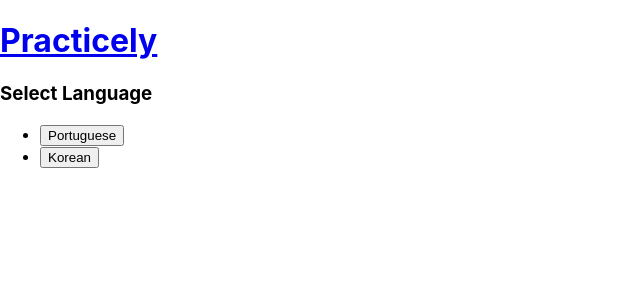
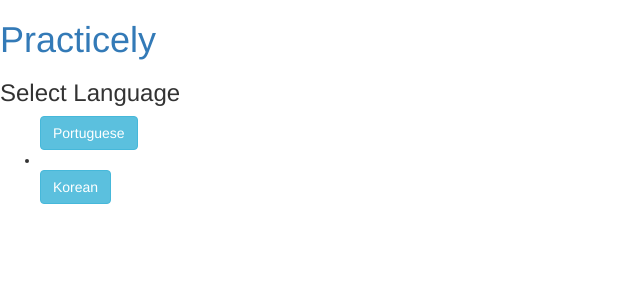
Before and after one commit to daehwanyoo/MHacks15ChrisDan, a React (Create React App) app: page / in a window 1280 px wide. Shown: the top 300 px of the page, without its empty margins (0-640 px from the left). Built offline with nearby package versions, Linux system fonts and the light colour scheme.

Commit message:
added: bootstrap

```diff
--- a/package.json
+++ b/package.json
@@ -7,7 +7,9 @@
     "@testing-library/jest-dom": "^5.16.5",
     "@testing-library/react": "^13.4.0",
     "@testing-library/user-event": "^13.5.0",
+    "bootstrap": "^3.4.1",
     "react": "^18.2.0",
+    "react-bootstrap": "^2.7.2",
     "react-dom": "^18.2.0",
     "react-router-dom": "^6.8.1",
     "react-scripts": "5.0.1",
--- a/src/App.js
+++ b/src/App.js
@@ -9,7 +9,8 @@
 import Game_pt_cross from './pages/games/Game_pt_cross'
 import Game_kr_match from './pages/games/Game_kr_match'
 import Game_pt_match from './pages/games/Game_pt_match'
-
+import 'bootstrap/dist/css/bootstrap.min.css';
+import Button from 'react-bootstrap/Button';
 
 
 const App = () => {
--- a/src/pages/Main.js
+++ b/src/pages/Main.js
@@ -1,6 +1,8 @@
 import React from 'react';
 import { Link } from 'react-router-dom';
 import { useNavigate } from 'react-router-dom';
+import 'bootstrap/dist/css/bootstrap.min.css';
+import Button from 'react-bootstrap/Button';
 
 const Main = (props) => {
 	const navigate = useNavigate();
@@ -8,8 +10,10 @@
 		<>
 			<h3>Select Language</h3>
 			<ul>
-				<li><button onClick={() => navigate('/lan/pt')}>Portuguese</button></li>
-				<li><button onClick={() => navigate('/lan/kr')}>Korean</button></li>
+			<a href="/lan/pt" class="btn btn-info" role="button">Portuguese</a>
+			<li/>
+			<a href="/lan/kr" class="btn btn-info" role="button">Korean</a>
+
 			</ul>
 		</>
 	);
```
Also changed, not shown: 1 other file (tests, documents, lock files or other folders).
